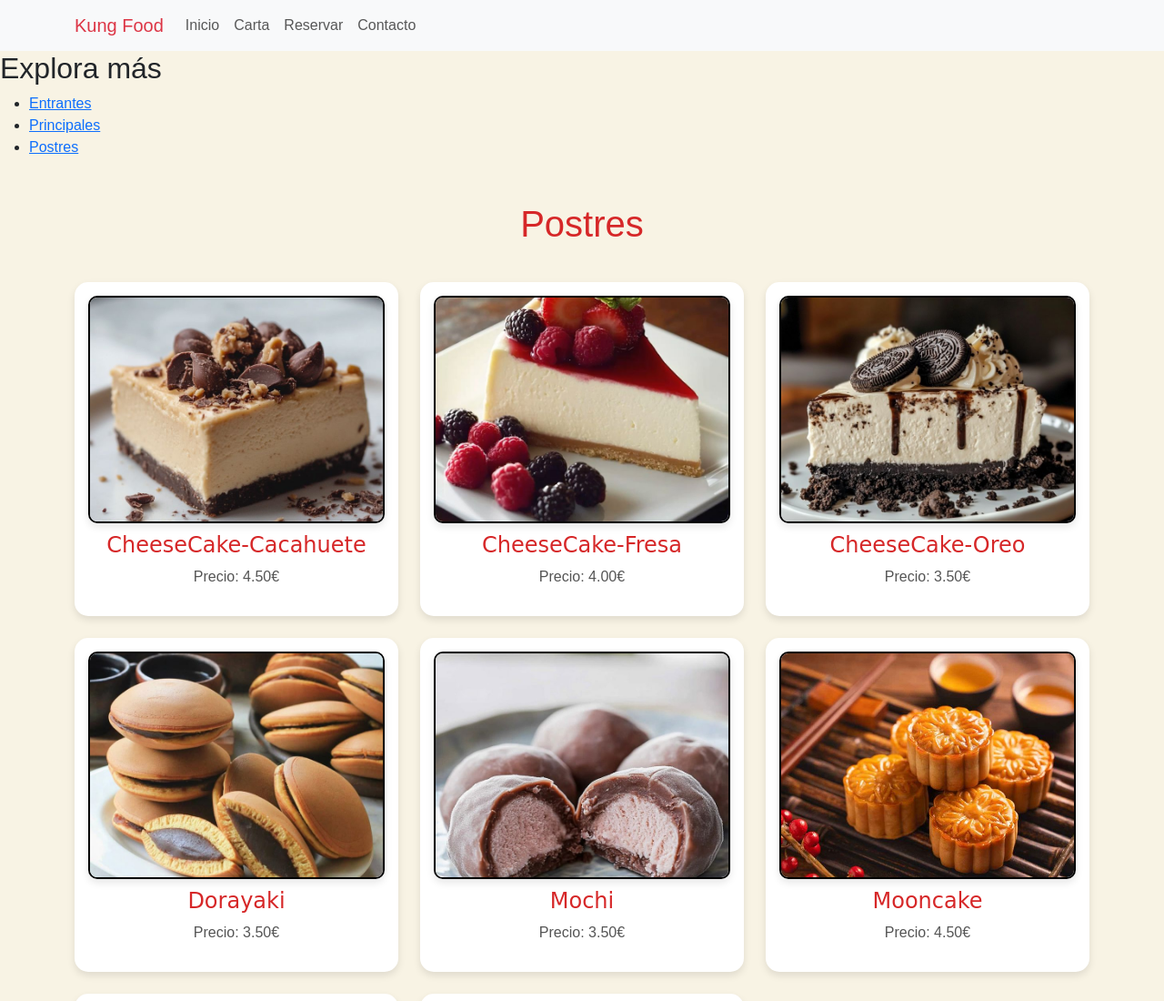
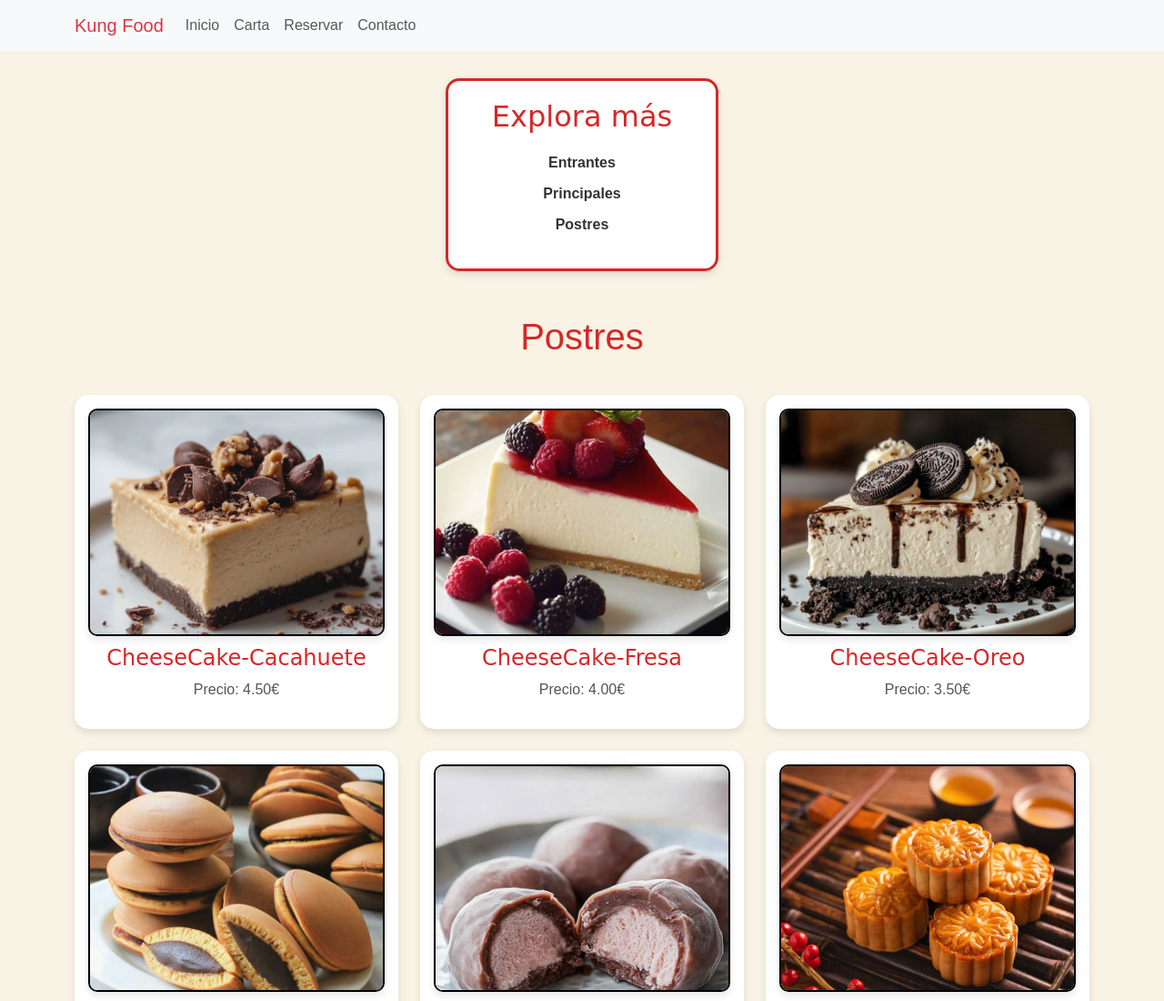
Before and after one commit to CarmenGil05/Kung-Food-Practicas, a plain HTML site: page postres.html in a window 1280 px wide. Shown: the top 1100 px of the page at 91% size. Drawn offline with nearby package versions, Linux system fonts and the light colour scheme.

Commit message:
Upt-Footer 2.0

```diff
--- a/postres.css
+++ b/postres.css
@@ -111,3 +111,41 @@ footer {
 .plato p {
     color: #555;
 }
+
+.cuadro-enlaces {
+    background-color: #ffffff;
+    border: 3px solid #d62728;
+    border-radius: 15px;
+    padding: 20px;
+    max-width: 300px;
+    margin: 30px auto;
+    text-align: center;
+    box-shadow: 0 4px 8px rgba(0,0,0,0.1);
+}
+
+.cuadro-enlaces h2 {
+    color: #d62728;
+    font-family: 'Sigokae', cursive;
+    margin-bottom: 20px;
+}
+
+.cuadro-enlaces ul {
+    list-style: none;
+    padding: 0;
+}
+
+.cuadro-enlaces ul li {
+    margin: 10px 0;
+}
+
+.cuadro-enlaces ul li a {
+    text-decoration: none;
+    color: #333;
+    font-weight: bold;
+    font-family: 'Arial', sans-serif;
+    transition: color 0.3s;
+}
+
+.cuadro-enlaces ul li a:hover {
+    color: #d62728;
+}
```
